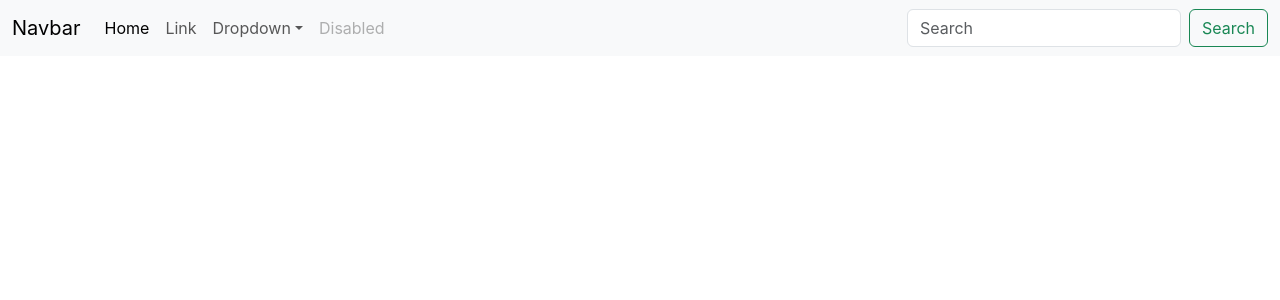
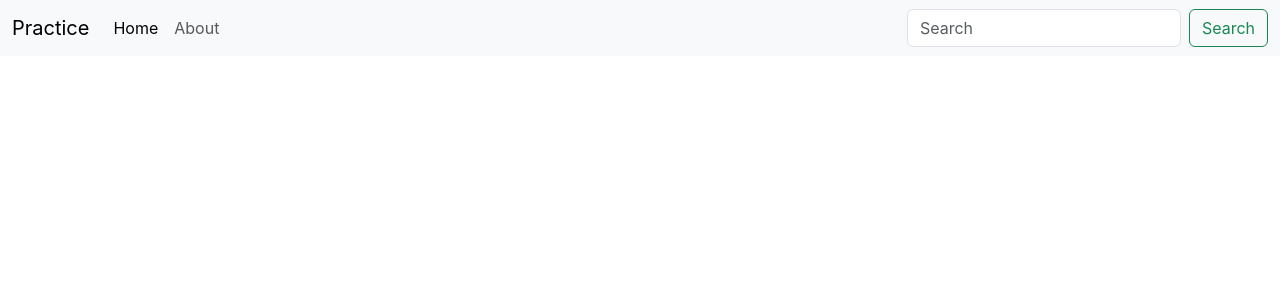
Before and after one commit to mahamwaseem/first-react-project, a React (Create React App) app: page / in a window 1280 px wide. Shown: the top 300 px of the page. Built offline with nearby package versions, Linux system fonts and the light colour scheme.

Commit message:
Change the Navbar

```diff
--- a/src/App.js
+++ b/src/App.js
@@ -6,7 +6,7 @@ function App() {
     <>
       <nav className="navbar navbar-expand-lg bg-body-tertiary">
         <div className="container-fluid">
-    <a className="navbar-brand" href="#">Navbar</a>
+          <a className="navbar-brand" href="#">Practice</a>
           <button className="navbar-toggler" type="button" data-bs-toggle="collapse" data-bs-target="#navbarSupportedContent" aria-controls="navbarSupportedContent" aria-expanded="false" aria-label="Toggle navigation">
             <span className="navbar-toggler-icon"></span>
           </button>
@@ -16,25 +16,12 @@ function App() {
                 <a className="nav-link active" aria-current="page" href="#">Home</a>
               </li>
               <li className="nav-item">
-          <a className="nav-link" href="#">Link</a>
+                <a className="nav-link" href="#">About</a>
               </li>
-        <li className="nav-item dropdown">
-          <a className="nav-link dropdown-toggle" href="#" role="button" data-bs-toggle="dropdown" aria-expanded="false">
-            Dropdown
-          </a>
-          <ul className="dropdown-menu">
-            <li><a className="dropdown-item" href="#">Action</a></li>
-            <li><a className="dropdown-item" href="#">Another action</a></li>
-            <li><hr className="dropdown-divider"/></li>
-            <li><a className="dropdown-item" href="#">Something else here</a></li>
-          </ul>
-        </li>
-        <li className="nav-item">
-          <a className="nav-link disabled" aria-disabled="true">Disabled</a>
-        </li>
+
             </ul>
             <form className="d-flex" role="search">
-        <input className="form-control me-2" type="search" placeholder="Search" aria-label="Search"/>
+              <input className="form-control me-2" type="search" placeholder="Search" aria-label="Search" />
               <button className="btn btn-outline-success" type="submit">Search</button>
             </form>
           </div>
```
Lines whose indentation alone changed are shown as unchanged.
